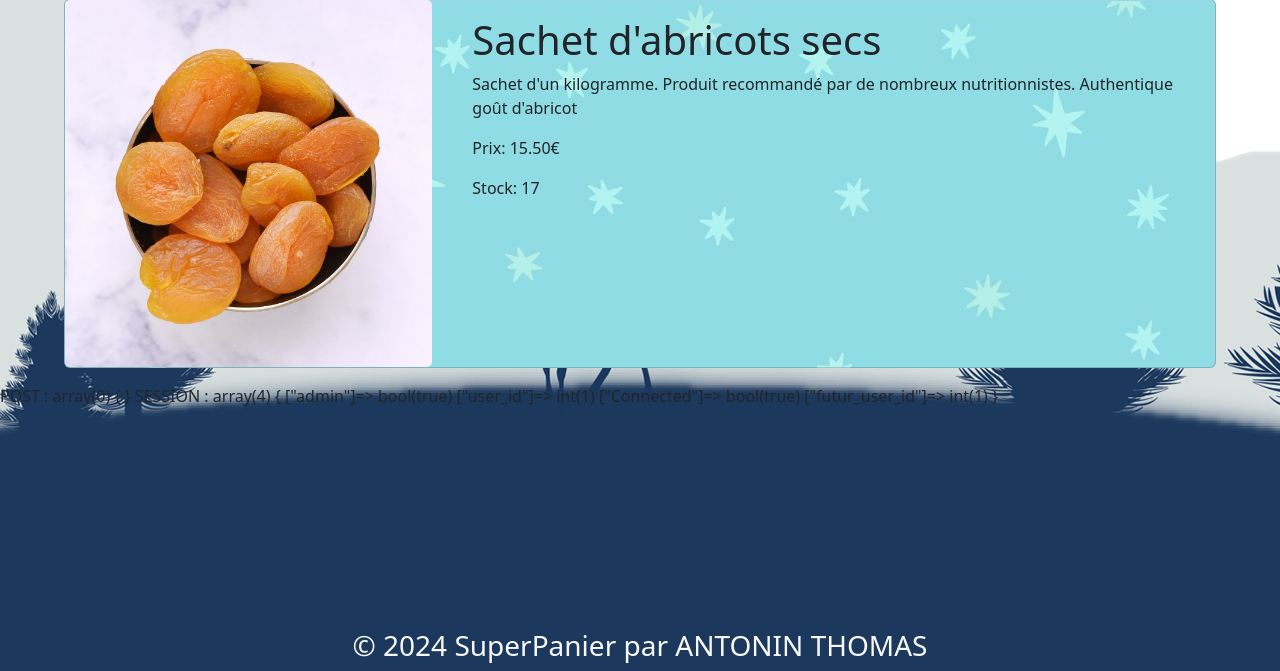
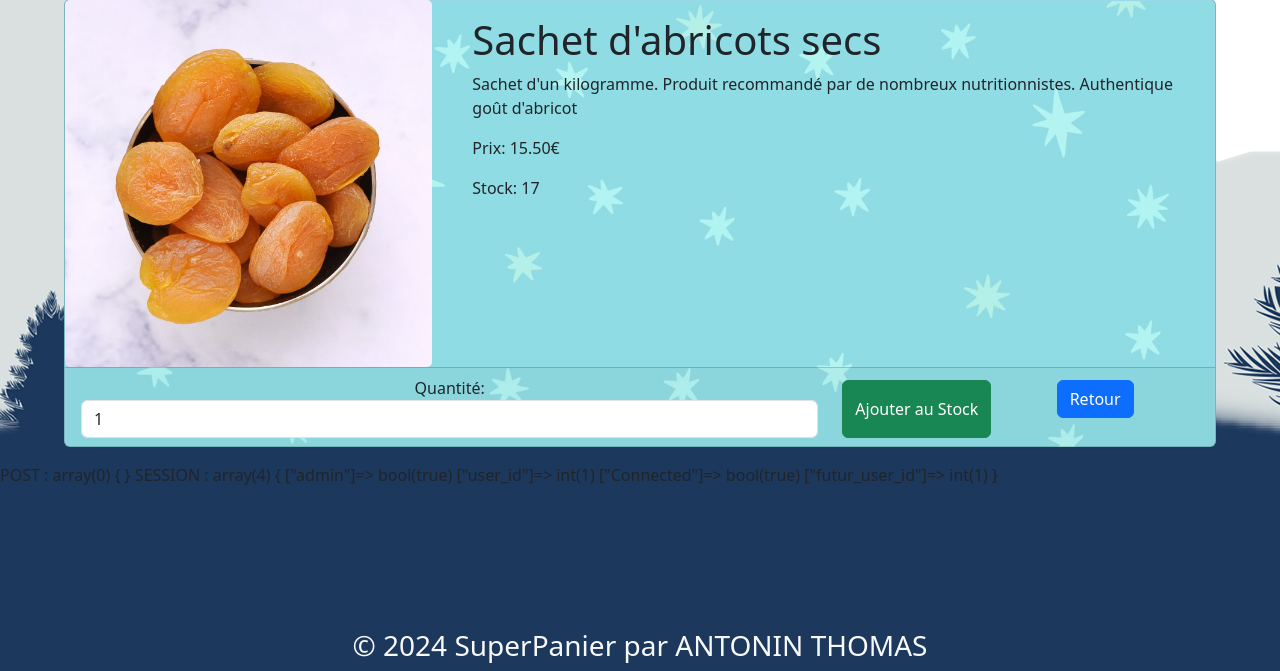
Before and after one commit to antonin-slv/SuperPanier, a PHP site: page /index.php?page=produit&product_id=8 in a window 1280 px wide. Shown: the part 129-800 px from the top of the page. Run offline with PHP 8.4, Linux system fonts and the light colour scheme; the visitor is signed in with stand-in values (Sample User, id 1); data comes from the database, SQL or seed files in the repository.

Commit message:
Add addToStock functionality for admin

```diff
--- a/controlleur/Routeur.php
+++ b/controlleur/Routeur.php
@@ -238,6 +238,10 @@ class Routeur
                 $panier = new panier(intval($_POST['idCommande']));
                 $panier->killCart();
             }
+            elseif ($_GET['action'] == 'addToStock') {
+                $produit = new produit();
+                $produit->addToStock(intval($_POST['product_id']),intval($_POST['quantity']));
+            }
         }
 
 
--- a/modele/produit.php
+++ b/modele/produit.php
@@ -4,7 +4,9 @@ require_once('modele/modele.php');
 class produit extends Modele {
 
     private $produit = array();
-    public function __construct($produit) {
+
+    public function __construct($produit= null) {
+        if ($produit == null) return;
         //en fonction de la page, on va chercher les produits correspondants
         $sql = "SELECT * FROM products WHERE id = $produit;";
         $this->produit = $this->executerRequete($sql)->fetchAll();
@@ -13,4 +15,9 @@ class produit extends Modele {
     public function getProduit() {
         return $this->produit;
     }
+
+    public function addToStock($id, $quantity) {
+        $sql = "UPDATE products SET quantity = quantity + $quantity WHERE id = $id";
+        $this->executerRequete($sql);
+    }
 }
--- a/vue/produit.html.twig
+++ b/vue/produit.html.twig
@@ -18,11 +18,31 @@
 			</div>
 			<!-- COMMENTAIRES ??-->
 		</div>
-		{% if produit.quantity == 0 %}
+		{% if admin %}
+			<div class="card-footer text-center">
+				<form action="index.php?action=addToStock&page=shop	{% if produit.cat_id == 1 %}&product=boissons
+																	{% elseif produit.cat_id == 2 %}&product=biscuits
+																	{% elseif produit.cat_id == 3 %}&product=fruits_sec
+																	{% endif %}" method="post" class="row">
+					<input type="hidden" name="product_id" value="{{ produit.id }}">
+					<div class="form-group col-md-8">
+						<label for="quantity">Quantité:</label>
+						<input type="number" class="form-control" name="quantity" value="1" min="-{{ produit.quantity }}">
+					</div>
+					<div class="col-md-4 d-flex">
+						<input type="submit" class="btn btn-success mt-1 ml-auto" value="Ajouter au Stock">
+
+						<a href="index.php?page=shop	{% if produit.cat_id == 1 %}&product=boissons
+														{% elseif produit.cat_id == 2 %}&product=biscuits
+														{% elseif produit.cat_id == 3 %}&product=fruits_sec
+														{% endif %}" class="btn btn-primary mt-1 m-auto">Retour</a>
+					</div>
+				</form>
+			</div>
+		{% elseif produit.quantity == 0  %}
 			<div class="card-footer text-center">
 				<h4 class="card-text text-danger text-uppercase">Victime de son succès !</h4>
 			</div>
-		{% elseif admin %}
 		{% else %}
 			<div class="card-footer">
 				<form action="index.php?action=addToCart&page=shop	{% if produit.cat_id == 1 %}&product=boissons
@@ -36,6 +56,11 @@
 					</div>
 					<div class="col-md-4 d-flex">
 						<input type="submit" class="btn btn-success mt-1 ml-auto" value="Ajouter au panier">
+
+						<a href="index.php?page=shop	{% if produit.cat_id == 1 %}&product=boissons
+														{% elseif produit.cat_id == 2 %}&product=biscuits
+														{% elseif produit.cat_id == 3 %}&product=fruits_sec
+														{% endif %}" class="btn btn-primary mt-1 m-auto">Retour</a>
 					</div>
 				</form>
 			</div>
```
